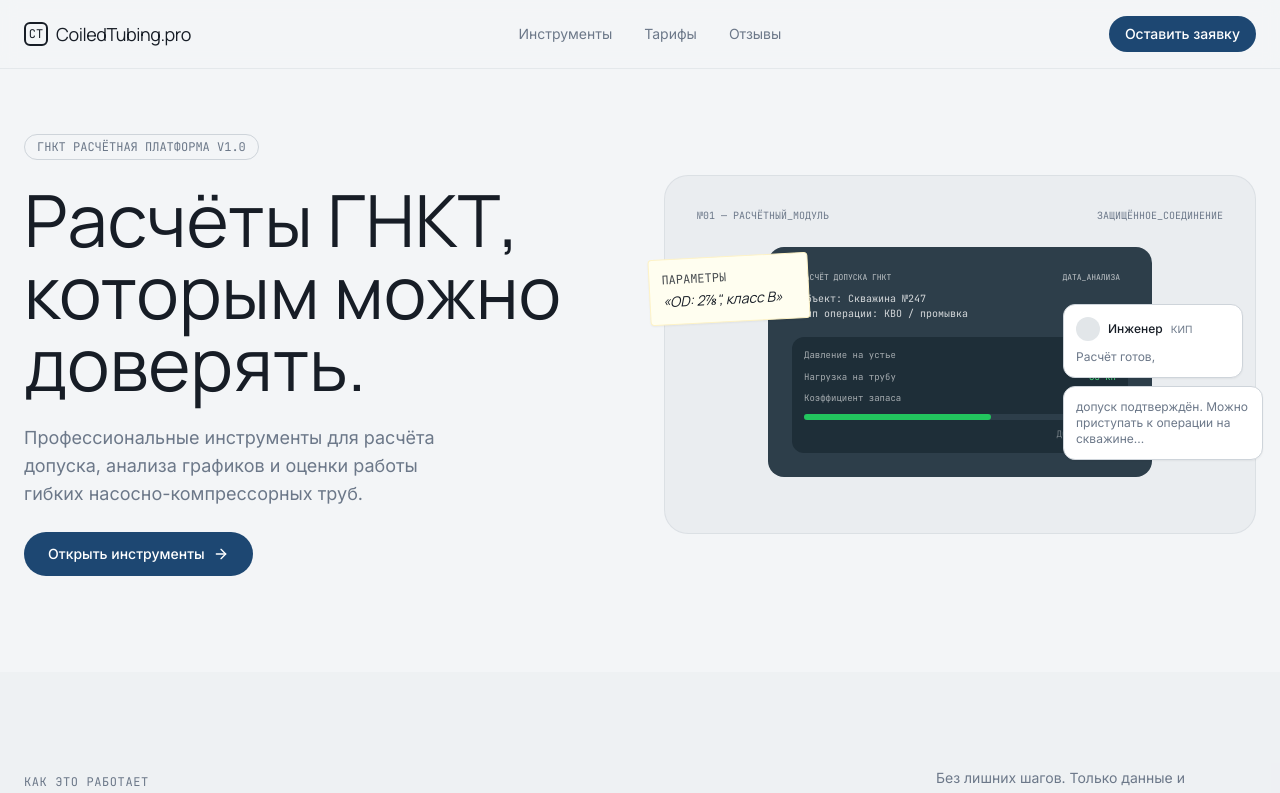
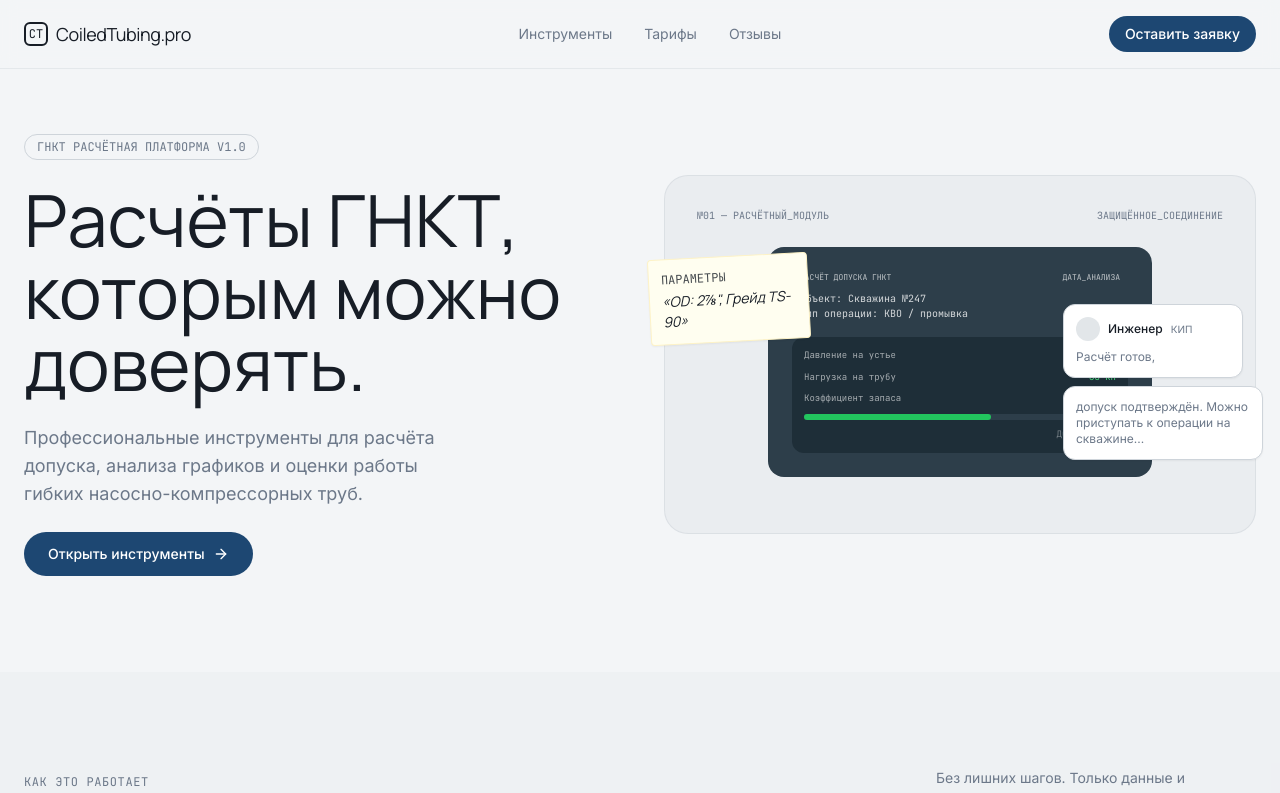
Before and after one commit to pr-poehali-dev/quantum-research-initiative-17, a React (Vite) app: page / in a window 1280 px wide. Shown: the top 793 px of the page. Built offline with nearby package versions, Linux system fonts and the light colour scheme.

Commit message:
refactor: обновление компонента

```diff
--- a/src/components/HeroSection.tsx
+++ b/src/components/HeroSection.tsx
@@ -39,7 +39,7 @@ const HeroSection = () => {
               {/* Sticky note */}
               <div className="absolute -left-4 top-20 bg-[#fffef0] p-3 rounded shadow-sm rotate-[-3deg] border border-amber-100 w-40">
                 <p className="text-xs font-mono text-foreground/80">ПАРАМЕТРЫ</p>
-                <p className="text-sm font-serif italic mt-1">«OD: 2⅞", класс B»</p>
+                <p className="text-sm font-serif italic mt-1">«OD: 2⅞", Грейд TS-90»</p>
               </div>
 
               {/* Calculator mockup */}
```
